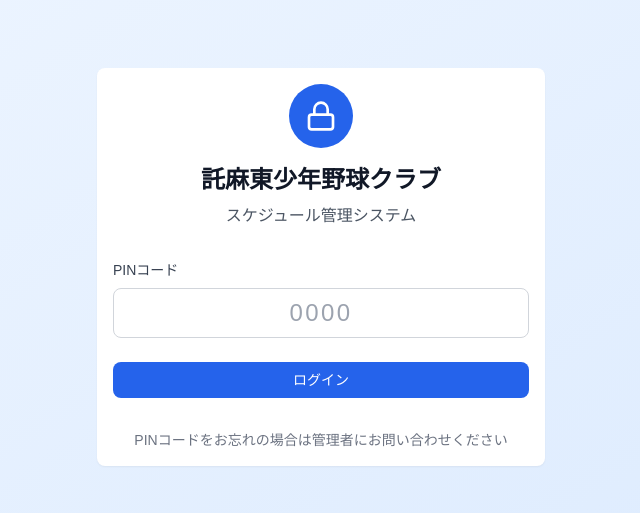
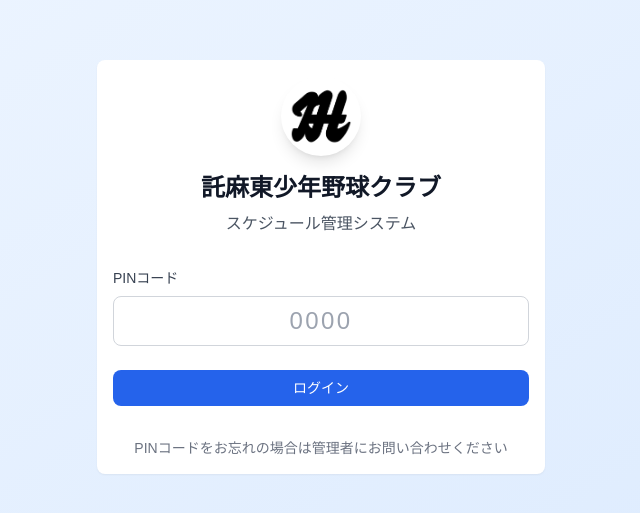
Before and after one commit to oro-orz/takutoh-baseball-system, a React (Vite) app: page / in a window 1280 px wide. Shown: the part 127-640 px from the top of the page, without its empty margins (319-959 px from the left). Built offline with nearby package versions, Linux system fonts and the light colour scheme.

Commit message:
Replace lock icon with Takuto logo in LoginPage

```diff
--- a/src/components/LoginPage.tsx
+++ b/src/components/LoginPage.tsx
@@ -1,6 +1,5 @@
 import React, { useState } from 'react';
 import { useAuth } from '../contexts/AuthContext';
-import { Lock } from 'lucide-react';
 
 const LoginPage: React.FC = () => {
   const { login } = useAuth();
@@ -24,8 +23,12 @@ const LoginPage: React.FC = () => {
     <div className="min-h-screen bg-gradient-to-br from-primary-50 to-primary-100 flex items-center justify-center p-4">
       <div className="card max-w-md w-full">
         <div className="text-center mb-8">
-          <div className="mx-auto w-16 h-16 bg-primary-600 rounded-full flex items-center justify-center mb-4">
-            <Lock className="w-8 h-8 text-white" />
+          <div className="mx-auto w-20 h-20 bg-white rounded-full flex items-center justify-center mb-4 shadow-lg">
+            <img
+              src="/takuto_logo.png"
+              alt="託麻東少年野球クラブロゴ"
+              className="w-16 h-16 object-contain"
+            />
           </div>
           <h1 className="text-2xl font-bold text-gray-900 mb-2">
             託麻東少年野球クラブ
--- a/src/components/ParticipationProgressPage.tsx
+++ b/src/components/ParticipationProgressPage.tsx
@@ -407,9 +407,6 @@ const ParticipationProgressPage: React.FC = () => {
                                 <span className="text-xs font-medium text-gray-700">
                                   {getPlayerDisplayName(player)} ({player.grade}年生)
                                 </span>
-                                <span className="text-xs text-gray-400">
-                                  {playerStatus === 'attending' ? '✅' : playerStatus === 'not_attending' ? '❌' : '⏰'}
-                                </span>
                               </div>
 
                               <div className="space-y-1">
```
Also changed, not shown: public/takuto_logo.png (added), 1 other file (tests, documents, lock files or other folders).
